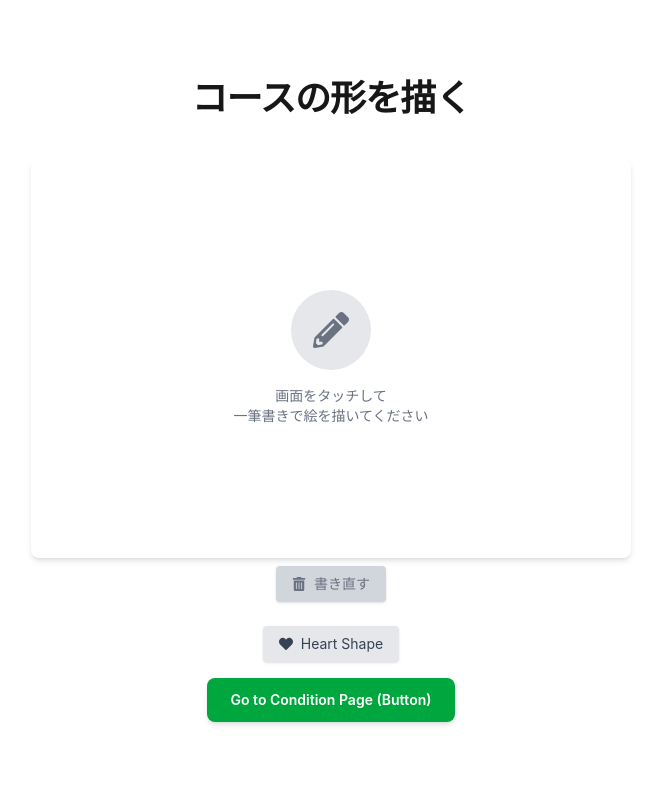
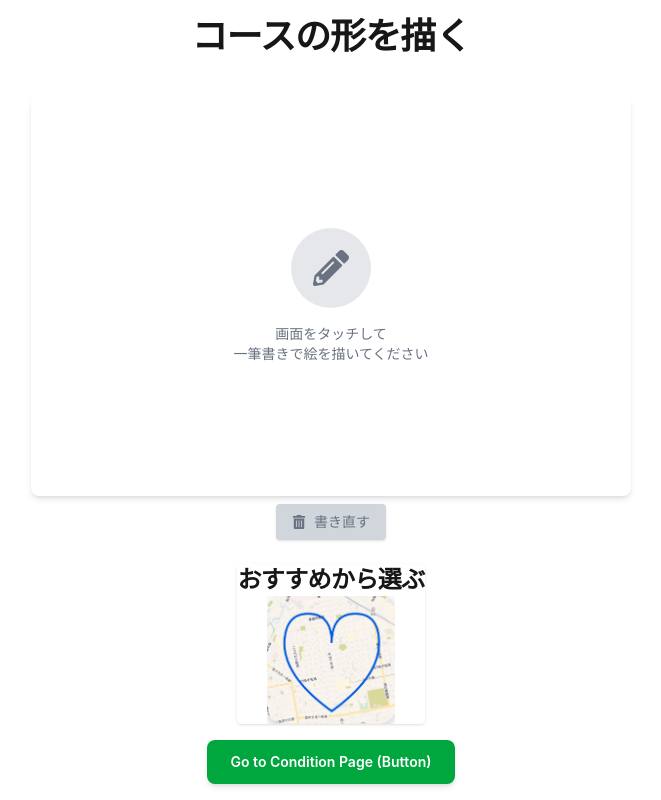
Before and after one commit to jphacks/sp_2509, a Next.js app in the folder frontend/: page /draw in a window 1280 px wide. Shown: the whole page, without its empty margins (309-970 px from the left). Built offline with nearby package versions, Linux system fonts and the light colour scheme.

Commit message:
feat:おすすめのルートコンポーねんとをつくった

```diff
--- a/frontend/src/app/draw/page.tsx
+++ b/frontend/src/app/draw/page.tsx
@@ -2,9 +2,10 @@
 import { useRouter } from 'next/navigation';
 import { useState, useCallback } from 'react'; // useCallback を追加
 import DrawingCanvas from '../../components/DrawingCanvas';
-import Title from '../../components/title';
+import Title from '../../components/Title';
 import ClearCanvasButton from '../../components/ClearCanvasButton'; // ★★★ 追加: クリアボタンをインポート
 import { FaHeart } from "react-icons/fa"; // FaHeart を追加 (例)
+import RecommendedShape from '@/components/RecommendedShape';
 
 interface Point {
     x: number;
@@ -83,11 +84,11 @@ export default function Draw() {
                     </div>
 
                     <div className="mt-6 flex justify-center space-x-4">
-                                            <button
+                        <button
                             onClick={selectHeart}
-                            className={`flex items-center justify-center gap-2 px-4 py-2 rounded text-sm shadow transition-colors duration-150 ease-in-out ${selectedShape === heartShape ? 'bg-pink-500 hover:bg-pink-600 text-white' : 'bg-gray-200 hover:bg-gray-300 text-gray-700'}`}
+                            className={"flex items-center justify-center rounded text-sm shadow transition-colors duration-150 ease-in-out"}
                         >
-                            <FaHeart /> <span>Heart Shape</span>
+                            <RecommendedShape shapeImageSrc='/images/testHeart.png'/>
                         </button>
                     </div>
 
--- a/frontend/src/app/page.tsx
+++ b/frontend/src/app/page.tsx
@@ -2,8 +2,8 @@
 
 import { useState } from 'react';
 import Header from "../components/Header";
-import Title from '../components/title';
-import RoutingButton from '../components/routingButton';
+import Title from '../components/Title';
+import RoutingButton from '../components/RoutingButton';
 import { FaArrowRight } from "react-icons/fa";
 
 const API_URL = process.env.NEXT_PUBLIC_API_URL || "http://127.0.0.1:8000";
--- /dev/null
+++ b/frontend/src/components/RecommendedShape.tsx
@@ -0,0 +1,16 @@
+import React from 'react';
+import Image from 'next/image';
+import Header from './Header';
+
+type RecommendedShapeProps = {
+  shapeImageSrc: string;
+};
+
+export default function RecommendedShape({shapeImageSrc}: RecommendedShapeProps)  {
+    return (
+        <div className='flex flex-col items-center text-left'>
+            <Header headerText="おすすめから選ぶ" />
+            <Image src={shapeImageSrc} alt="Recommended Shape" className='w-32 h-32 object-contain' width={512} height={512}/>
+        </div>
+    )
+}
--- a/frontend/src/components/routingButton.tsx
+++ b/frontend/src/components/routingButton.tsx
@@ -8,6 +8,7 @@ type RoutingButtonProps = {
   to: string;
   icon?: IconType;
 };
+
 
 export default function RoutingButton({ buttonText, to, icon: Icon }: RoutingButtonProps) {
   const router = useRouter();
--- a/frontend/src/components/title.tsx
+++ b/frontend/src/components/title.tsx
@@ -1,4 +1,5 @@
 import React from 'react';
+
 
 type TitleProps = {
   title: string;
```
Also changed, not shown: frontend/public/images/testHeart.png (added), frontend/src/components/Button.tsx (deleted).
